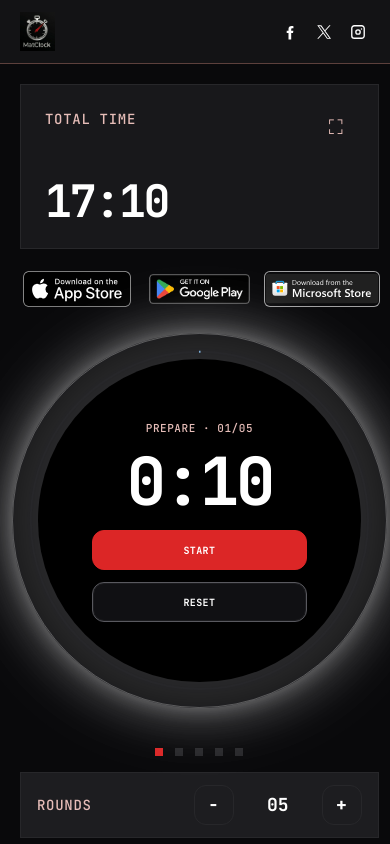
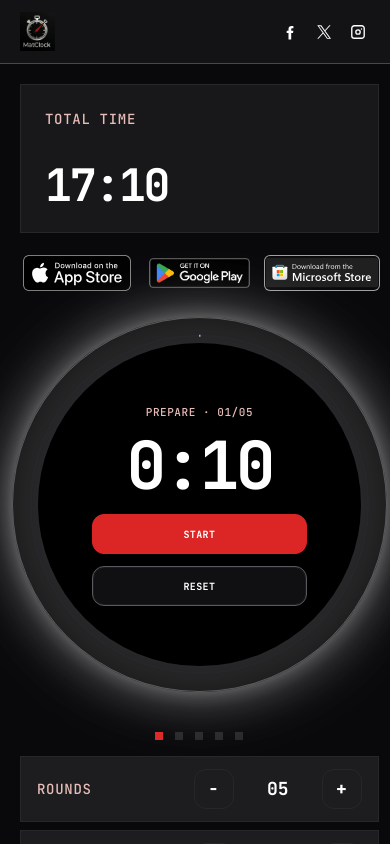
Before and after one commit to Alexunique1/MatClock-Fight-Interval-Timer, a Next.js app: page / in a window 390 px wide. Shown: the top 844 px of the page. Built offline with nearby package versions, Linux system fonts and the light colour scheme.

Commit message:
Hide mobile fullscreen icon

```diff
--- a/app/globals.css
+++ b/app/globals.css
@@ -809,6 +809,7 @@ a:focus-visible {
     width: min(76%, 330px);
   }
 
+  .total-card .icon-button,
   .key-badge,
   .maximize-action {
     display: none;
```
